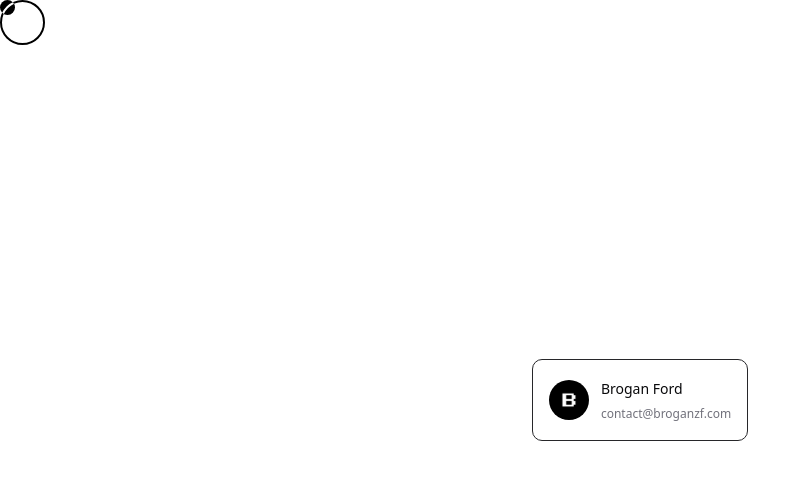
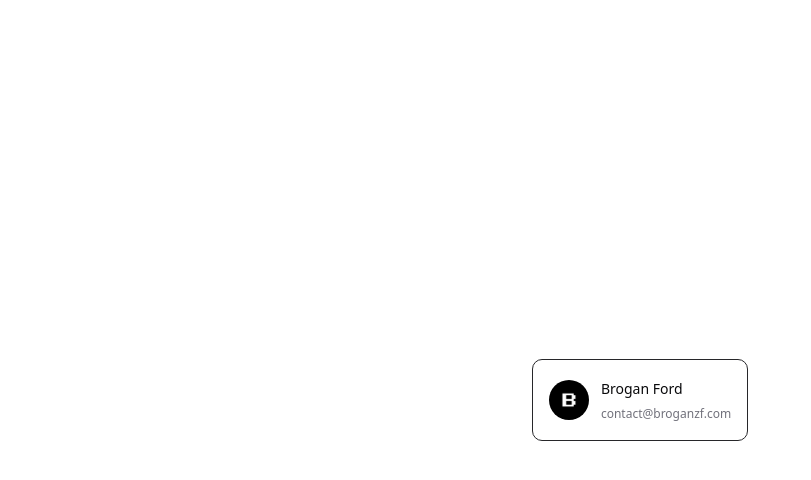
Before and after one commit to broganford/broganzf.com, a Next.js app: page / in a window 1280 px wide. Shown: the top 480 px of the page, without its empty margins (0-811 px from the left). Built offline with nearby package versions, Linux system fonts and the light colour scheme.

Commit message:
Update cursor.tsx

```diff
--- a/src/components/cursor.tsx
+++ b/src/components/cursor.tsx
@@ -5,7 +5,7 @@ import { motion, useMotionValue, useSpring } from "framer-motion";
 
 export default function CursorMain() {
   const [isHovered, setHovered] = useState(false);
-  const [isVisible, setIsVisible] = useState(true);
+  const [isVisible, setIsVisible] = useState(false);
 
   const mousePos = {
     x: useMotionValue(0),
```
